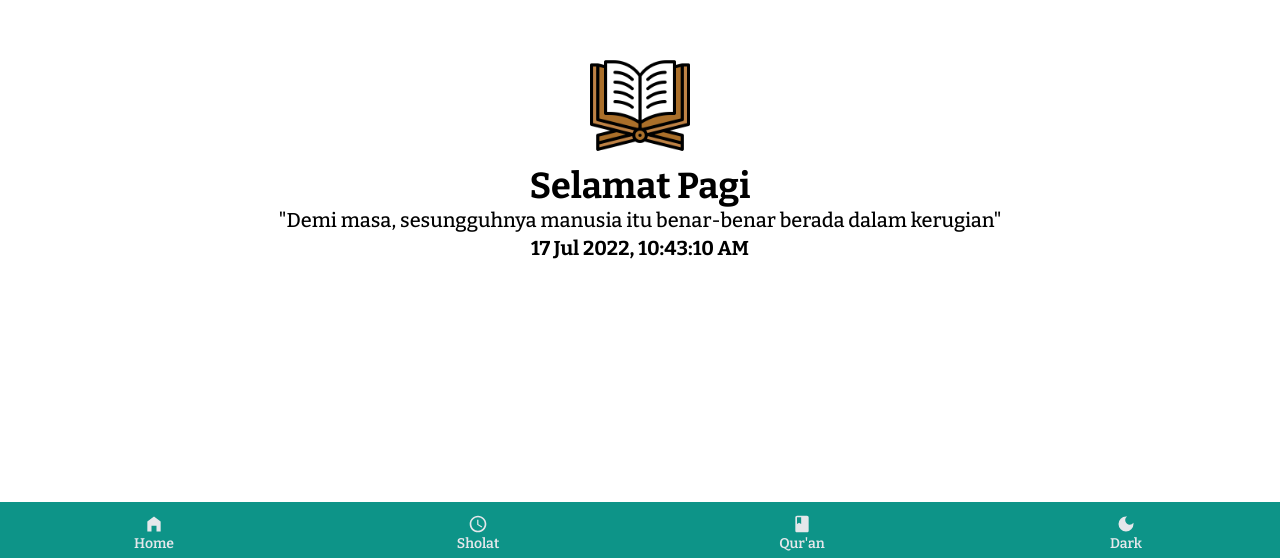
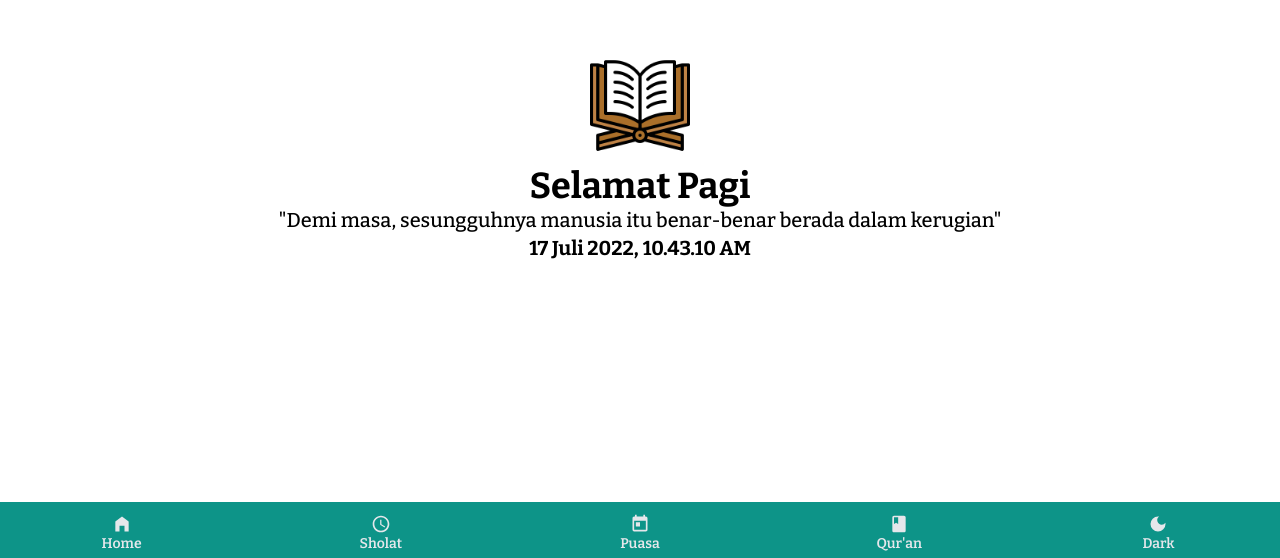
Before and after one commit to haikelz/jadwal-sholat, a Next.js app: page / in a window 1280 px wide. Shown: the part 242-800 px from the top of the page. Built offline with nearby package versions, Linux system fonts and the light colour scheme.

Commit message:
feat(testing): add jadwal puasa-sunnah

```diff
--- a/src/components/layout/bottomNav/index.tsx
+++ b/src/components/layout/bottomNav/index.tsx
@@ -1,5 +1,6 @@
 import {
   MdBook,
+  MdToday,
   MdDarkMode,
   MdHomeFilled,
   MdLightMode,
@@ -16,7 +17,7 @@ const BottomNav = () => {
     "flex cursor-pointer flex-col px-4 dark:hover:text-white dark:text-gray-400 text-gray-200 hover:text-white justify-center items-center";
 
   return (
-    <div className="fixed pt-3 py-1 gap-4 bg-teal-600 dark:bg-gray-800 dark:border-t-[1px] dark:border-gray-600 text-white w-full bottom-0 grid grid-cols-4 grid-rows-1">
+    <div className="fixed pt-3 py-1 gap-4 bg-teal-600 dark:bg-gray-800 dark:border-t-[1px] dark:border-gray-600 text-white w-full bottom-0 grid grid-cols-5 grid-rows-1">
       <div className="w-full flex justify-center items-center">
         <Link href="/">
           <button className={button}>
@@ -30,6 +31,14 @@ const BottomNav = () => {
           <button className={button}>
             <MdOutlineAccessTime size="20px" />
             <p className="text-sm font-semibold">Sholat</p>
+          </button>
+        </Link>
+      </div>
+      <div className="w-full flex justify-center items-center">
+        <Link href="/puasa-sunnah">
+          <button className={button}>
+            <MdToday size="20px" />
+            <p className="text-sm font-semibold">Puasa</p>
           </button>
         </Link>
       </div>
--- a/src/components/tableJadwal/index.tsx
+++ b/src/components/tableJadwalSholat/index.tsx
@@ -1,18 +1,7 @@
 import { waktuProps } from "src/props";
+import { matchDate } from "src/utils/date";
 
-const TableJadwal = ({ waktu, tanggal, bulan, tahun }: waktuProps) => {
-  /*
-  Karena datenya masih berupa string, kita ubah ke number
-  biar kita bisa membandingkan dan mendapatkan jadwal hari ini
-  */
-  let numTahun = Number(tahun);
-  let numBulan = Number(bulan);
-  let numTanggal = Number(tanggal);
-
-  let formatDate = `${numTahun}-${
-    numBulan < 10 ? 0 + `${numBulan}` : numBulan
-  }-${numTanggal < 10 ? 0 + `${numTanggal}` : numTanggal}`;
-
+const TableJadwalSholat = ({ waktu }: waktuProps) => {
   return (
     <table className="border-2 border-black  dark:border-none table-fixed">
       <thead className="border-2 border-black dark:border-none ">
@@ -48,7 +37,7 @@ const TableJadwal = ({ waktu, tanggal, bulan, tahun }: waktuProps) => {
         {waktu.jadwal.map((waktu, index: number) => (
           <tr
             className={`border-black dark:border-none border-b-2 ${
-              waktu.date == formatDate
+              waktu.date == matchDate
                 ? "dark:bg-teal-700 bg-teal-600 text-white font-bold"
                 : "dark:odd:bg-gray-800 odd:bg-teal-300"
             }`}
@@ -88,4 +77,4 @@ const TableJadwal = ({ waktu, tanggal, bulan, tahun }: waktuProps) => {
   );
 };
 
-export default TableJadwal;
+export default TableJadwalSholat;
--- a/src/components/time/index.tsx
+++ b/src/components/time/index.tsx
@@ -12,15 +12,15 @@ const Time = () => {
   return (
     <div className="flex text-xl gap-1 font-bold">
       <p>
-        {date.toLocaleDateString("en-GB", {
+        {date.toLocaleDateString("id-ID", {
           day: "numeric",
-          month: "short",
+          month: "long",
           year: "numeric",
         })}
         ,
       </p>
       <p>
-        {date.toLocaleString("en-US", {
+        {date.toLocaleString("id-ID", {
           hour: "numeric",
           minute: "numeric",
           second: "numeric",
--- a/src/pages/jadwal-sholat/kota/[id].tsx
+++ b/src/pages/jadwal-sholat/kota/[id].tsx
@@ -1,21 +1,8 @@
 import { contextProps, waktuProps, kotaPathsProps } from "src/props";
 import { memo } from "react";
+import { tanggal, tahun, bulan, currentDate } from "src/utils/date";
 import Layout from "src/components/layout";
-import TableJadwal from "src/components/tableJadwal";
-
-let date = new Date();
-
-let tahun = date.toLocaleDateString("fr-ca", {
-  year: "numeric",
-});
-
-let bulan = date.toLocaleDateString("fr-ca", {
-  month: "numeric",
-});
-
-let tanggal = date.toLocaleDateString("fr-ca", {
-  day: "numeric",
-});
+import TableJadwalSholat from "src/components/tableJadwalSholat";
 
 export const getStaticPaths = async () => {
   try {
@@ -65,11 +52,11 @@ const KotaId = ({ waktu }: waktuProps) => {
       <div className="flex flex-col justify-center items-center">
         <h1 className="font-bold text-3xl">{waktu.lokasi}</h1>
         <p className="font-medium text-lg">
-          PROVINSI {waktu.daerah}, {`${tahun}-${bulan}-${tanggal}`}
+          PROVINSI {waktu.daerah}, {currentDate.toUpperCase()}
         </p>
       </div>
       <div className="text-center flex gap-7 xl:justify-center overflow-x-auto w-full">
-        <TableJadwal
+        <TableJadwalSholat
           tanggal={tanggal}
           tahun={tahun}
           bulan={bulan}
--- /dev/null
+++ b/src/pages/puasa-sunnah/index.tsx
@@ -0,0 +1,48 @@
+import { memo } from "react";
+import { puasaProps } from "src/props";
+import Layout from "src/components/layout";
+import TableJadwalPuasaSunnah from "src/tableJadwalPuasaSunnah";
+import Image from "next/image";
+
+export const getStaticProps = async () => {
+  try {
+    const response = await fetch(
+      "https://api.puasa-sunnah.granitebps.com/api/v1/fastings"
+    );
+    const data = await response.json();
+
+    return {
+      props: {
+        puasa: data.data,
+      },
+    };
+  } catch (err) {
+    console.log(err);
+  }
+};
+
+const PuasaSunnah = ({ puasa }: puasaProps) => {
+  return (
+    <Layout title="Puasa sunnah bulanan">
+      <div className="flex flex-col justify-center items-center">
+        <div className="flex justify-center items-center gap-3">
+          <h1 className="sm:text-4xl text-3xl font-bold">
+            Jadwal Puasa Sunnah
+          </h1>
+          <Image
+            src="/img/fasting.png"
+            width="40px"
+            height="40px"
+            alt="Fasting"
+          />
+        </div>
+        <p className="font-medium mt-2 text-lg">
+          Berikut jadwal puasa sunnah bulan ini
+        </p>
+      </div>
+      <TableJadwalPuasaSunnah puasa={puasa} />
+    </Layout>
+  );
+};
+
+export default memo(PuasaSunnah);
--- a/src/props.ts
+++ b/src/props.ts
@@ -131,3 +131,15 @@ export interface listSurahProps {
         }
     ]
 }
+
+export interface puasaProps {
+    puasa: [
+        fasting: {
+            month: number;
+            date: string;
+            type: {
+                name: string;
+            }
+        }
+    ]
+}
--- /dev/null
+++ b/src/tableJadwalPuasaSunnah/index.tsx
@@ -0,0 +1,45 @@
+import { puasaProps } from "src/props";
+import { numBulan, matchDate } from "src/utils/date";
+
+const TableJadwalPuasaSunnah = ({ puasa }: puasaProps) => {
+  return (
+    <table className="border-2 border-black  dark:border-none table-fixed">
+      <thead className="border-2 border-black dark:border-none ">
+        <tr className="border-2 border-black dark:border-none ">
+          <th className="border-r-2 border-r-black dark:border-none text-xl px-4">
+            Tanggal
+          </th>
+          <th className="border-r-2 border-r-black dark:border-none text-xl px-4">
+            Jenis Puasa
+          </th>
+        </tr>
+      </thead>
+      <tbody>
+        {puasa.map((fasting, index: number) =>
+          /* Kita ingin mendapatkan hasil sesuai bulan saja, jadi kita cocokkan data month dari API dengan numBulan */
+          fasting.month === numBulan ? (
+            <tr
+              className={`border-black dark:border-none border-b-2 ${
+                fasting.date == matchDate
+                  ? "dark:bg-teal-700 bg-teal-600 text-white font-bold"
+                  : "dark:odd:bg-gray-800 odd:bg-teal-300"
+              }`}
+              key={index + 1}
+            >
+              <td className="border-r-2 font-medium border-black dark:border-none px-4 text-xl">
+                {fasting.date}
+              </td>
+              <td className="border-r-2 font-medium border-black dark:border-none px-4 text-xl">
+                {fasting.type.name}
+              </td>
+            </tr>
+          ) : (
+            ""
+          )
+        )}
+      </tbody>
+    </table>
+  );
+};
+
+export default TableJadwalPuasaSunnah;
--- /dev/null
+++ b/src/utils/date.ts
@@ -0,0 +1,31 @@
+let date = new Date();
+
+let tahun = date.toLocaleDateString("en-CA", {
+    year: "numeric",
+});
+
+let bulan = date.toLocaleDateString("en-CA", {
+    month: "numeric",
+});
+
+let tanggal = date.toLocaleDateString("en-CA", {
+    day: "numeric",
+});
+
+let currentDate = date.toLocaleDateString("id-ID", {
+    year: "numeric",
+    month: "long",
+    day: "numeric",
+})
+/*
+  Karena datenya masih berupa string, kita ubah ke number
+  biar kita bisa membandingkan dan mendapatkan jadwal hari ini
+*/
+let numTahun = Number(tahun);
+let numBulan = Number(bulan);
+let numTanggal = Number(tanggal);
+
+let matchDate = `${numTahun}-${numBulan < 10 ? 0 + `${numBulan}` : numBulan
+    }-${numTanggal < 10 ? 0 + `${numTanggal}` : numTanggal}`;
+
+export { currentDate, matchDate, numBulan, numTahun, numTanggal, bulan, tahun, tanggal }
```
Also changed, not shown: public/img/fasting.png (added), 1 other file (tests, documents, lock files or other folders).
